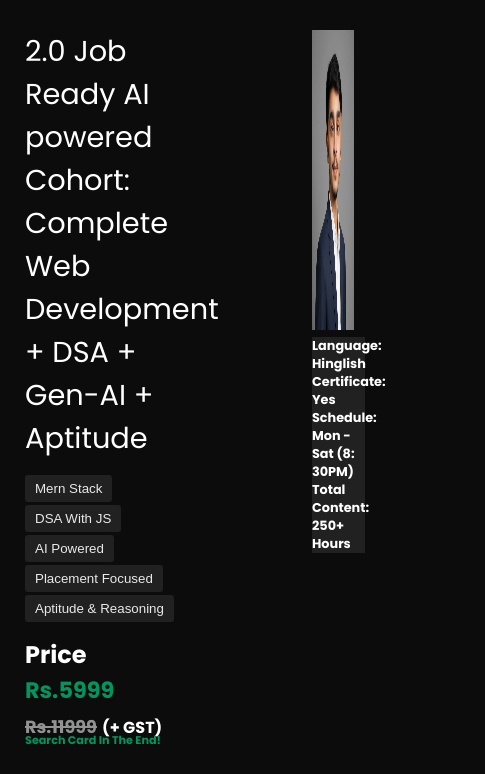
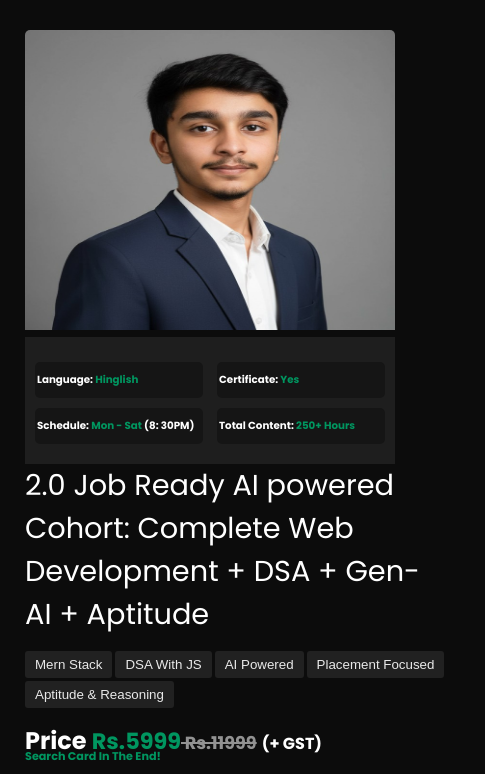
Before and after one commit to MuhammadUzain55/projects, a plain HTML site: page clone_Project/index.html in a window 390 px wide. Shown: the part 70-844 px from the top of the page, 485 px wide, since content can reach past the window. Drawn offline with Linux system fonts and the light colour scheme.

Commit message:
Create Mini Project

```diff
--- a/clone_Project/style.css
+++ b/clone_Project/style.css
@@ -212,22 +212,180 @@ main {
 }
 
 .first-section .right {
-    width: 45%;
-    padding-left: 100px;
+    /* width: 45%; */
+    padding-right: 100px;
 }
 
-.first-section .right .button-type {
-    background-color: var(--gray);
-
+.first-section .right .right-in {
+    width: 370px;
+    border-radius: 5px;
 }
 
-.first-section .right .button-type h3 {
-    font-size: 0.8rem;
+.first-section .right .right-in .right-image {
+    width: 100%;
 }
 
-.first-section .right img {
-    /* height: 300px; */
-    width: 80%;
+.first-section .right .right-in .right-image img {
+    width: 100%;
     height: 300px;
-    overflow: hidden;
+    border-radius: 5px 5px 0 0;
 }
+
+.first-section .right .right-in .button-type {
+    font-size: 0.55rem;
+    background-color: #1e1e1e;
+    display: flex;
+    align-items: center;
+    justify-content: space-between;
+    flex-wrap: wrap;
+    padding: 20px 10px;
+    padding-top: 25px;
+    gap: 10px;
+}
+
+.right-in .button-type h3 {
+    background-color: #151515;
+    width: 48%;
+    padding: 10px 2px;
+    border-radius: 5px;
+}
+
+.right-in .button-type h3 span {
+    color: #009660;
+}
+
+
+@media (max-width: 400px) {
+.first-section {
+    display: flex;
+    align-items: flex-start;
+    justify-content: center;
+    flex-direction: column-reverse;
+    /* padding-left: 40px; */
+    /* margin: 0 25px; */
+}
+
+.first-section .left {
+    width: 460px;
+}
+
+/* .first-section .left .content {
+    font-size: 1.8rem;
+    width: 90%;
+} */
+
+.first-section .left .courses-button {
+    display: flex;
+    flex-wrap: wrap;
+    gap: 3px 3px;
+    width: 110vw;
+    margin: 15px 0;
+}
+.first-section .left .courses-button button {
+    width: auto;
+    white-space: nowrap;
+    padding: 6px 10px;
+    background-color: var(--gray);
+    color: var(--white);
+    border: none;
+    border-radius: 3px;
+    cursor: pointer;
+}
+
+.first-section .left .priceButton .real-price {
+    font-size: 1.4rem;
+    color: var(--green);
+}
+
+.first-section .left .priceButton .cut-price {
+    font-size: 1.1rem;
+    color: var(--Lgray);
+    text-decoration: line-through 2px;
+}
+
+.first-section .left .priceButton .gst-text {
+    font-size: 1rem;
+}
+
+.first-section .left .priceButton .card-text {
+    font-size: 0.7rem;
+    color: var(--green);
+    padding-top: 0;
+    margin-top: 0;
+    position: relative;
+    top: -10px;
+}
+
+.first-section .left .priceButton .buttons .button1 {
+    width: 200px;
+    padding: 20px;
+    white-space: nowrap;
+    border-radius: 3px;
+    margin-top: 20px;
+    background-color: var(--green);
+    color: var(--white);
+    border: none;
+    margin-right: 12px;
+}
+
+.first-section .left .priceButton .buttons .button2 {
+    width: 200px;
+    padding: 20px;
+    white-space: nowrap;
+    border-radius: 3px;
+    margin-top: 20px;
+    background-color: var(--gray);
+    color: var(--white);
+    border: none;
+}
+
+.first-section .left .priceButton .note {
+    font-size: 0.7rem;
+    color: var(--green);
+    padding-top: 10px;
+    margin-top: 0;
+}
+
+.first-section .right {
+     width: 45%;
+    padding-right: 100px;
+}
+
+.first-section .right .right-in {
+    width: 370px;
+    border-radius: 5px;
+}
+
+.first-section .right .right-in .right-image {
+    width: 100%;
+}
+
+.first-section .right .right-in .right-image img {
+    width: 100%;
+    height: 300px;
+    border-radius: 5px 5px 0 0;
+}
+
+.first-section .right .right-in .button-type {
+    font-size: 0.55rem;
+    background-color: #1e1e1e;
+    display: flex;
+    align-items: center;
+    justify-content: space-between;
+    flex-wrap: wrap;
+    padding: 20px 10px;
+    padding-top: 25px;
+    gap: 10px;
+}
+
+.right-in .button-type h3 {
+    background-color: #151515;
+    width: 48%;
+    padding: 10px 2px;
+    border-radius: 5px;
+}
+
+.right-in .button-type h3 span {
+    color: #009660;
+}
+}
```
Also changed, not shown: Rock-Paper-Scissors_Game/index.html (added, +11 -0 lines).
